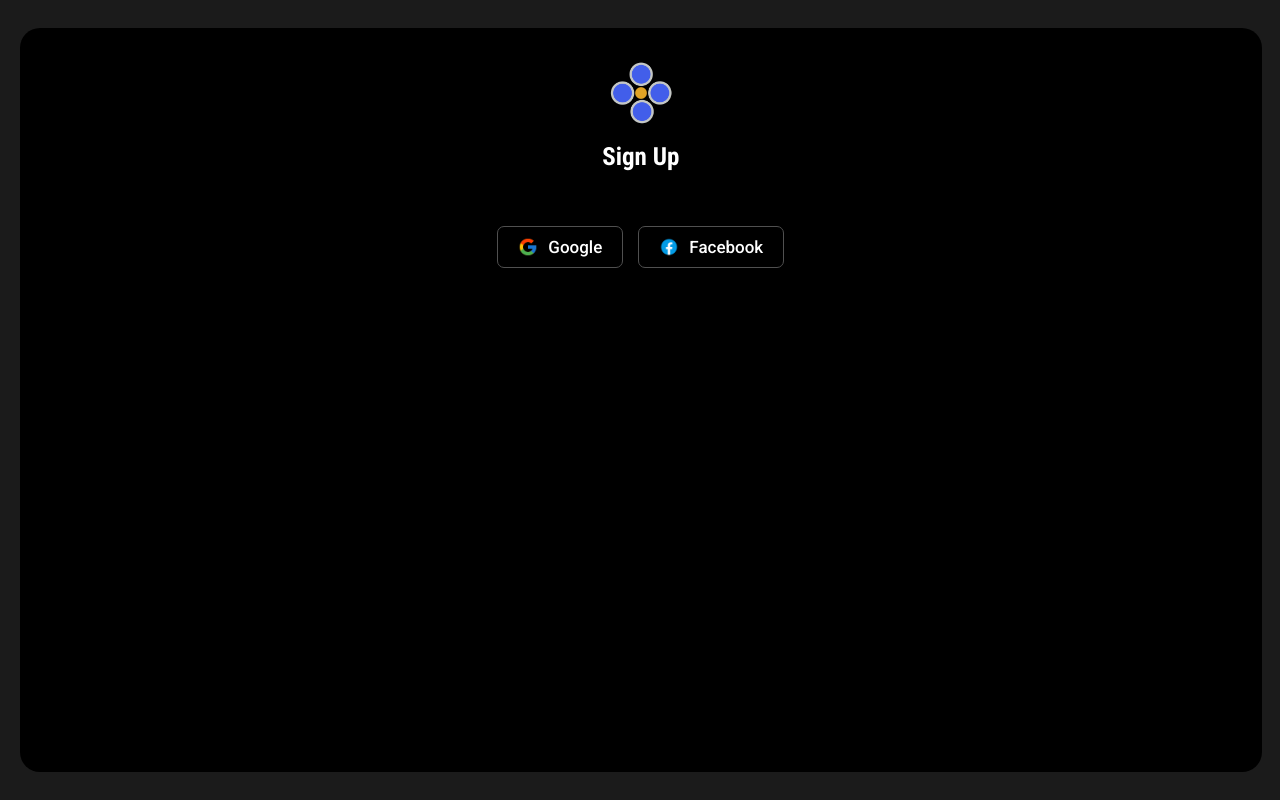
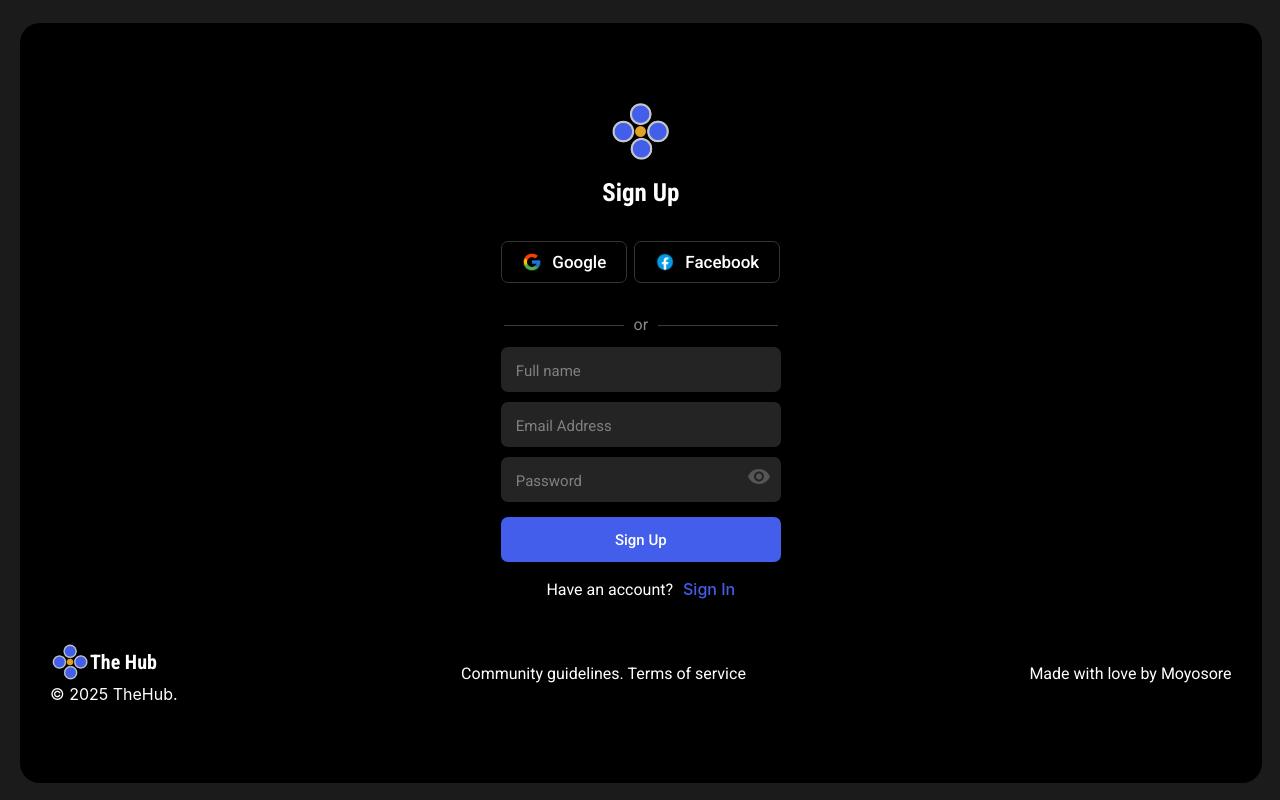
Before and after one commit to Moyo-Okans/TheHub, a React (Vite) app: page /register in a window 1280 px wide. Built offline with nearby package versions, Linux system fonts and the light colour scheme.

Commit message:
register page

```diff
--- a/src/pages/login.jsx
+++ b/src/pages/login.jsx
@@ -0,0 +1,81 @@
+import React, { useState } from 'react';
+import '../style/register.css';
+import GoogleIcon from '../assets/google.png';
+import FaceBookIcon from '../assets/facebook.png';
+import logo from '../assets/logo.png';
+import { Link } from 'react-router-dom';
+import { Visibility, VisibilityOff } from '@mui/icons-material'; // ✅ MUI Icons
+
+function login() {
+  return (
+    <div className='registerBox'>
+
+          <div className="form">
+          <img src={logo} alt="" className="logo" />
+          <h3 className='signUp'>Sign Up</h3>
+            <div className="signupOptions">
+              <button>
+                <img src={GoogleIcon} alt="" />
+                Google
+              </button>
+              <button>
+                <img src={FaceBookIcon} alt="" />
+                Facebook
+              </button>
+            </div>
+
+            <div className="divider">
+              <div></div>
+              <p>or</p>
+              <div></div>
+            </div>
+
+            <input type="text" placeholder='Full name' />
+            <input type="email" placeholder='Email Address' />
+
+            <div className="password" style={{ position: 'relative' }}>
+              <input
+                type={showPassword ? 'text' : 'password'}
+                placeholder='Password'
+                style={{ width: '280px', paddingRight: '40px' }}
+              />
+              <span
+                onClick={togglePasswordVisibility}
+                style={{
+                  position: 'absolute',
+                  right: '10px',
+                  top: '50%',
+                  transform: 'translateY(-50%)',
+                  cursor: 'pointer',
+                  color: '#555',
+                }}
+              >
+                {showPassword ? <VisibilityOff /> : <Visibility />}
+              </span>
+            </div>
+
+            <button className='signUpBtn'>Sign Up</button>
+            <p className='signIn'>Have an account?
+              <Link to="/login">Sign In</Link></p>
+          </div>
+          <div className="footer">
+            <div className="first">
+             <div className="logo-text">
+              <img src={logo} alt="" className="footerLogo" />
+              <h3>The Hub</h3>
+             </div>
+             &copy; {new Date().getFullYear()} TheHub.
+            </div>
+            <div className="first">
+
+              <p>Community guidelines. Terms of service</p>
+            </div>
+            <div className="first">
+              <p>Made with love by Moyosore</p>
+             </div>
+          </div>
+        </div>
+  )
+}
+
+export default login
--- a/src/pages/register.jsx
+++ b/src/pages/register.jsx
@@ -1,26 +1,87 @@
-import React from 'react';
+import React, { useState } from 'react';
 import '../style/register.css';
 import GoogleIcon from '../assets/google.png';
 import FaceBookIcon from '../assets/facebook.png';
 import logo from '../assets/logo.png';
+import { Link } from 'react-router-dom';
+import { Visibility, VisibilityOff } from '@mui/icons-material'; // ✅ MUI Icons
 
-function register() {
+const Register = () => {
+  const [showPassword, setShowPassword] = useState(false);
+
+  const togglePasswordVisibility = () => {
+    setShowPassword((prev) => !prev);
+  };
+
   return (
     <div className='registerBox'>
+
+      <div className="form">
       <img src={logo} alt="" className="logo" />
       <h3 className='signUp'>Sign Up</h3>
-        <div className="form">
         <div className="signupOptions">
           <button>
             <img src={GoogleIcon} alt="" />
-              Google</button>
+            Google
+          </button>
           <button>
             <img src={FaceBookIcon} alt="" />
-              Facebook</button>
+            Facebook
+          </button>
+        </div>
+
+        <div className="divider">
+          <div></div>
+          <p>or</p>
+          <div></div>
+        </div>
+
+        <input type="text" placeholder='Full name' />
+        <input type="email" placeholder='Email Address' />
+
+        <div className="password" style={{ position: 'relative' }}>
+          <input
+            type={showPassword ? 'text' : 'password'}
+            placeholder='Password'
+            style={{ width: '280px', paddingRight: '40px' }}
+          />
+          <span
+            onClick={togglePasswordVisibility}
+            style={{
+              position: 'absolute',
+              right: '10px',
+              top: '50%',
+              transform: 'translateY(-50%)',
+              cursor: 'pointer',
+              color: '#555',
+            }}
+          >
+            {showPassword ? <VisibilityOff /> : <Visibility />}
+          </span>
+        </div>
+
+        <button className='signUpBtn'>Sign Up</button>
+        <p className='signIn'>Have an account?
+          <Link to="/login">Sign In</Link></p>
+      </div>
+      <div className="footer">
+        <div className="first">
+         <div className="logo-text">
+          <img src={logo} alt="" className="footerLogo" />
+          <h3>The Hub</h3>
+         </div>
+         &copy; {new Date().getFullYear()} TheHub.
+        </div>
+        <div className="first">
+
+          <p>Community guidelines. Terms of service</p>
+        </div>
+        <div className="first">
+          <p>Made with love by Moyosore</p>
          </div>
       </div>
     </div>
-  )
-}
+  );
+};
 
-export default register
+export default Register;
--- a/src/router/route.jsx
+++ b/src/router/route.jsx
@@ -11,8 +11,10 @@ import Support from "../pages/support";
 import Trash from "../pages/trash";
 import NotFound from "../pages/NotFound";
 import Register from '../pages/register';
+import LogIn from '../pages/login';
 import Community from "../pages/community";
 import GroupDetails from "../pages/GroupDetails";
+
 
 function AppRoutes() {
   return (
@@ -31,6 +33,7 @@ function AppRoutes() {
 
       <Route path="*" element={<NotFound />} />
       <Route path="/register" element={<Register/>} />
+      <Route path="/login" element={<LogIn/>} />
     </Routes>
   );
 }
--- a/src/style/register.css
+++ b/src/style/register.css
@@ -8,32 +8,32 @@
 .registerBox{
     display: flex;
     flex-direction: column;
-    align-items: center;
-    /* justify-content: center; */
+    /* align-items: center; */
+    justify-content: center;
     width: 97vw;
     background-color: black;
-    height: 93vh;
+    height: 95vh;
     border-radius: 20px;
-    margin: 20px;
-    padding: 30px;
+    margin: 15px 20px 10px 20px;
 }
 .logo{
-    height: 70px;
+    height: 65px;
+    margin-top: 30px;
 }
 h3{
     color: white;
     font-size: 25px;
-    margin-top: 10px;
+    /* margin-top: 5px; */
 }
 .signupOptions{
-    gap: 15px;
+    gap: 7px;
     display: flex;
     flex-direction: row;
-    margin-top: 50px;
+    margin-top: 20px;
 }
 .signupOptions button{
     background-color: transparent;
-    border: solid 1px rgb(80, 80, 80);
+    border: solid 1px rgb(52, 52, 52);
     color: white;
     padding: 10px 20px;
     border-radius: 7px;
@@ -46,3 +46,80 @@ h3{
 .signupOptions img{
     height: 20px;
 }
+.divider{
+    display: flex;
+    flex-direction: row;
+    gap: 10px;
+    align-items: center;
+    margin-top: 20px;
+    justify-content: center;
+}
+.divider div{
+    width: 120px;
+    background-color: rgb(59, 59, 59);
+    height: 1px;
+}
+.divider p{
+    color: rgb(136, 136, 136);
+}
+.form{
+    display: flex;
+    flex-direction: column;
+    justify-content: center;
+    align-items: center;
+    gap: 10px;
+}
+.form input{
+    background-color: rgb(36, 36, 36);
+    border: none;
+    height: 45px;
+    width: 280px;
+    border-radius: 7px;
+    padding: 5px 15px;
+    outline: none;
+    color: white;
+    font-size: 16px;
+}
+.form input::placeholder{
+    color: gray;
+}
+.signUpBtn{
+    background-color: #425EEA;
+    border: none;
+    height: 45px;
+    width: 280px;
+    border-radius: 7px;
+    color: white;
+    margin-top: 5px;
+    font-size: 15px;
+}
+.signIn{
+    color: white;
+    margin-top: 5px;
+}
+ a{
+    margin-left: 10px;
+    color: #425EEA;
+}
+.first{
+    color: white;
+}
+.footerLogo{
+    height: 40px;
+}
+.logo-text{
+    display: flex;
+    align-items: center;
+}
+.logo-text h3{
+    font-size: 20px;
+}
+
+.footer{
+    display: flex;
+    flex-direction: row;
+    justify-content: space-between;
+    align-items: center;
+    padding:  10px 30px 30px 30px;
+    margin-top: 30px;
+}
```
Lines whose indentation alone changed are shown as unchanged.
